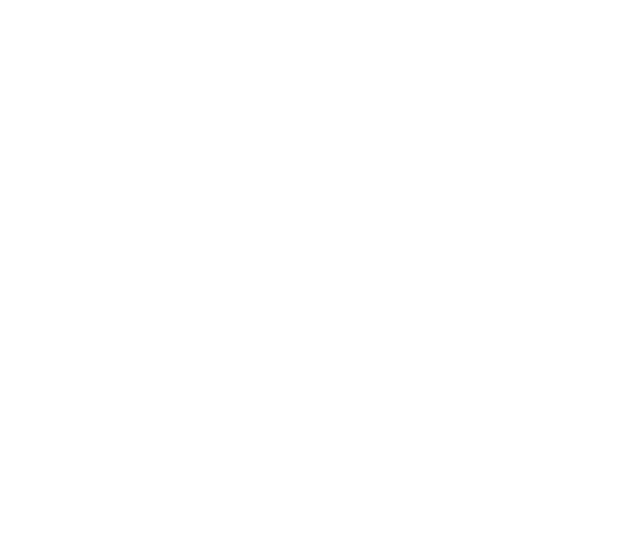
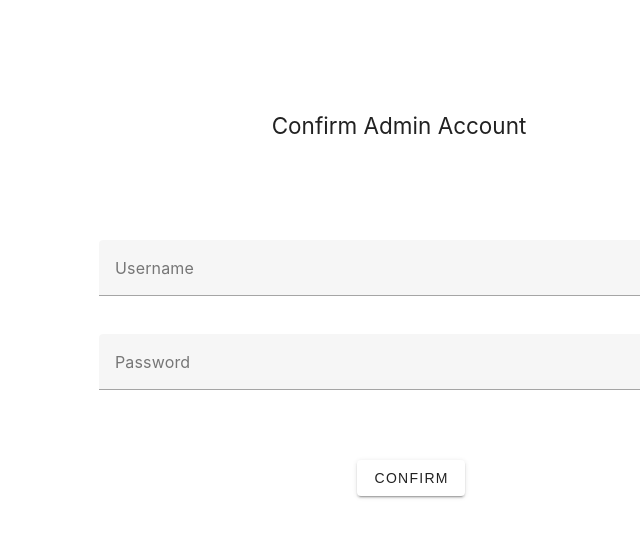
Before and after one commit to angelaleone/climbing-club-webapp, a Vue app: page /confirmadmin in a window 1280 px wide. Before the commit this address had no page. Shown: the top 538 px of the page, without its empty margins (229-869 px from the left). Built offline with nearby package versions, Linux system fonts and the light colour scheme.

Commit message:
finished basic attendance flow, connected routes with correct navbar for members

```diff
--- a/src/router/index.ts
+++ b/src/router/index.ts
@@ -8,6 +8,7 @@ import CreateRideEventView from '@/views/CreateRideEventView.vue'
 import ResgisterAccountView from '@/views/ResgisterAccountView.vue'
 import LoginScreen from '@/views/LoginScreen.vue'
 import AttendanceIntakeView from '@/views/member/AttendanceIntakeView.vue'
+import ConfirmAdmin from '@/views/ConfirmAdmin.vue'
 import { useUserStore } from '@/stores/userStore'
 
 const router = createRouter({
@@ -65,6 +66,11 @@ const router = createRouter({
       path: '/attendance',
       name: 'AttendanceIntake',
       component: AttendanceIntakeView
+    },
+    {
+      path: '/confirmadmin',
+      name: 'confirmAdmin',
+      component: ConfirmAdmin
     }
   ]
 })
--- /dev/null
+++ b/src/views/ConfirmAdmin.vue
@@ -0,0 +1,146 @@
+<script lang="ts">
+import { defineComponent, onMounted, ref } from 'vue'
+import axios from 'axios'
+import { useUserStore } from '@/stores/userStore'
+import router from '@/router'
+
+export default defineComponent({
+  name: 'ConfirmAdmin',
+  setup() {
+    onMounted(() => {
+      userStore.clearSelectedUser()
+      forceRerender()
+    })
+    const username = ref('')
+    const password = ref('')
+    const error = ref('')
+    const userStore = useUserStore()
+
+    const uniqueKey = ref(0)
+    const forceRerender = () => {
+      uniqueKey.value++
+    }
+
+    const login = async () => {
+      try {
+        //assuming successful login logic
+        userStore.setAdminStatus(true) // Set admin status
+        //TODO change this to check if they are an admin, not just if they have an account
+        console.log('setting admin status to true')
+        console.log('username', username.value)
+        console.log('password', password.value)
+
+        router.push('/attendancesheets')
+      } catch (err) {
+        error.value = 'Invalid username or password.'
+        console.error('Login error:', err)
+      }
+    }
+
+    //const login = async () => {
+
+    // try {
+    //   const response = await axios.post('/api/user', {
+    //     username: username.value,
+    //     password: password.value
+    //   })
+
+    //   const { token } = response.data
+    //   //save the JWT token (not sure if localStorage is SAFE per se)
+    //   localStorage.setItem('jwt', token)
+    //   // redirect user after login
+    //   window.location.href = '/home'
+    // } catch (err) {
+    //   error.value = 'Invalid username or password.'
+    //   console.error('Login error:', err)
+    // }
+    // }
+
+    return { username, password, error, login, uniqueKey }
+  }
+})
+</script>
+
+<template>
+  <div :key="uniqueKey">
+    <div>
+      <v-row class="title-row">
+        <h2>Confirm Admin Account</h2>
+      </v-row>
+    </div>
+
+    <div class="content-container">
+      <v-col>
+        <v-row class="row-styles">
+          <div class="long-input">
+            <v-text-field v-model="username" label="Username" outlined></v-text-field>
+          </div>
+        </v-row>
+        <v-row class="row-styles">
+          <div class="long-input">
+            <v-text-field
+              v-model="password"
+              label="Password"
+              type="password"
+              outlined
+            ></v-text-field>
+          </div>
+        </v-row>
+        <v-row v-if="error" class="row-styles">
+          <span class="error">{{ error }}</span>
+        </v-row>
+        <v-row class="row-styles">
+          <!-- <span class="register-text">
+            Don't have an account?
+            <v-btn variant="text" size="small" @click="$router.push('/register')">register</v-btn>
+          </span> -->
+        </v-row>
+        <v-row class="btn-group-container">
+          <div>
+            <v-btn class="btn" @click="login">Confirm</v-btn>
+          </div>
+        </v-row>
+      </v-col>
+    </div>
+  </div>
+</template>
+
+<style scoped>
+.content-container {
+  padding-top: 10vh;
+}
+.name-input {
+  padding: 1vh;
+  width: 40vh;
+}
+.long-input {
+  padding: 1vh;
+  width: 80vh;
+}
+.btn-group-container {
+  justify-content: center;
+}
+.btn {
+  min-width: 10vh;
+  margin: 5vh;
+}
+.title-row {
+  display: flex;
+  align-items: center;
+  justify-content: center;
+  width: 100%;
+  padding-top: 15vh;
+  padding-bottom: 2.5vh;
+}
+.row-styles {
+  justify-content: center;
+  align-items: center;
+}
+.register-text {
+  margin-top: -2vh;
+}
+.error {
+  color: red;
+  text-align: center;
+}
+</style>
--- a/src/views/CreateAttendanceSheetView.vue
+++ b/src/views/CreateAttendanceSheetView.vue
@@ -12,6 +12,8 @@ export default defineComponent({
     const date = ref()
     const formattedDate = ref()
     console.log('date', date)
+    const loading = ref(false)
+
     //using the user store
     const userStore = useUserStore()
     const adminID = userStore.getAdminID
@@ -24,6 +26,7 @@ export default defineComponent({
     }
 
     const createAndNavigate = async () => {
+      loading.value = true
       formatDate()
       try {
         const response = await axios.post('http://localhost:3001/api/attendance/post', {
@@ -36,12 +39,16 @@ export default defineComponent({
       } catch (error) {
         console.error('Error creating attendance sheet:', error)
       }
-      router.push('/attendance')
+      router.push({
+        path: '/attendance',
+        force: true
+      })
     }
 
     return {
       date,
-      createAndNavigate
+      createAndNavigate,
+      loading
     }
   }
 })
@@ -71,7 +78,9 @@ export default defineComponent({
         </v-row>
         <v-row class="btn-group-container">
           <div>
-            <v-btn class="btn" @click="createAndNavigate()"> create and start </v-btn>
+            <v-btn class="btn" @click="createAndNavigate()" :loading="loading">
+              create and start
+            </v-btn>
           </div>
         </v-row>
       </v-col>
--- a/src/views/member/AttendanceIntakeView.vue
+++ b/src/views/member/AttendanceIntakeView.vue
@@ -1,10 +1,23 @@
 <script>
-import { defineComponent, ref } from 'vue'
+import { defineComponent, onMounted, ref } from 'vue'
+import router from '@/router'
+import { useUserStore } from '@/stores/userStore'
 
 export default defineComponent({
   name: 'AttendanceIntake',
   setup() {
+    onMounted(() => {
+      const userStore = useUserStore()
+      userStore.setAdminStatus(false)
+      forceRerender()
+    })
+    const uniqueKey = ref(0)
+    const forceRerender = () => {
+      uniqueKey.value++
+    }
+
     function exitAttendanceMode() {
+      router.push('/confirmadmin')
       console.log('made it to the exit screen')
     }
 
@@ -16,7 +29,7 @@ export default defineComponent({
 </script>
 <template>
   <div>
-    <div class="content-container">
+    <v-col class="content-container">
       <v-row class="row-styles">
         <div class="long-input">
           <v-text-field label="ULID"> </v-text-field>
@@ -25,18 +38,21 @@ export default defineComponent({
           <v-btn outlined class="submit-btn btn">I'm Here!</v-btn>
         </div>
       </v-row>
-      <v-row>
-        <div>
-          <v-btn text @click="exitAttendanceMode()"> exit attendance mode</v-btn>
+      <v-row class="bottom-row">
+        <div class="exit-btn">
+          <v-btn variant="plain" density="compact" size="x-small" @click="exitAttendanceMode()">
+            exit attendance mode</v-btn
+          >
         </div>
       </v-row>
-    </div>
+    </v-col>
   </div>
 </template>
 
 <style scoped>
 .content-container {
   padding-top: 40vh;
+  height: 100%;
 }
 .name-input {
   padding: 1vh;
@@ -71,4 +87,11 @@ export default defineComponent({
 .submit-btn {
   background-color: #ead2ac;
 }
+.exit-btn {
+  align-content: center;
+}
+.bottom-row {
+  justify-content: center;
+  padding-top: 30vh;
+}
 </style>
```
